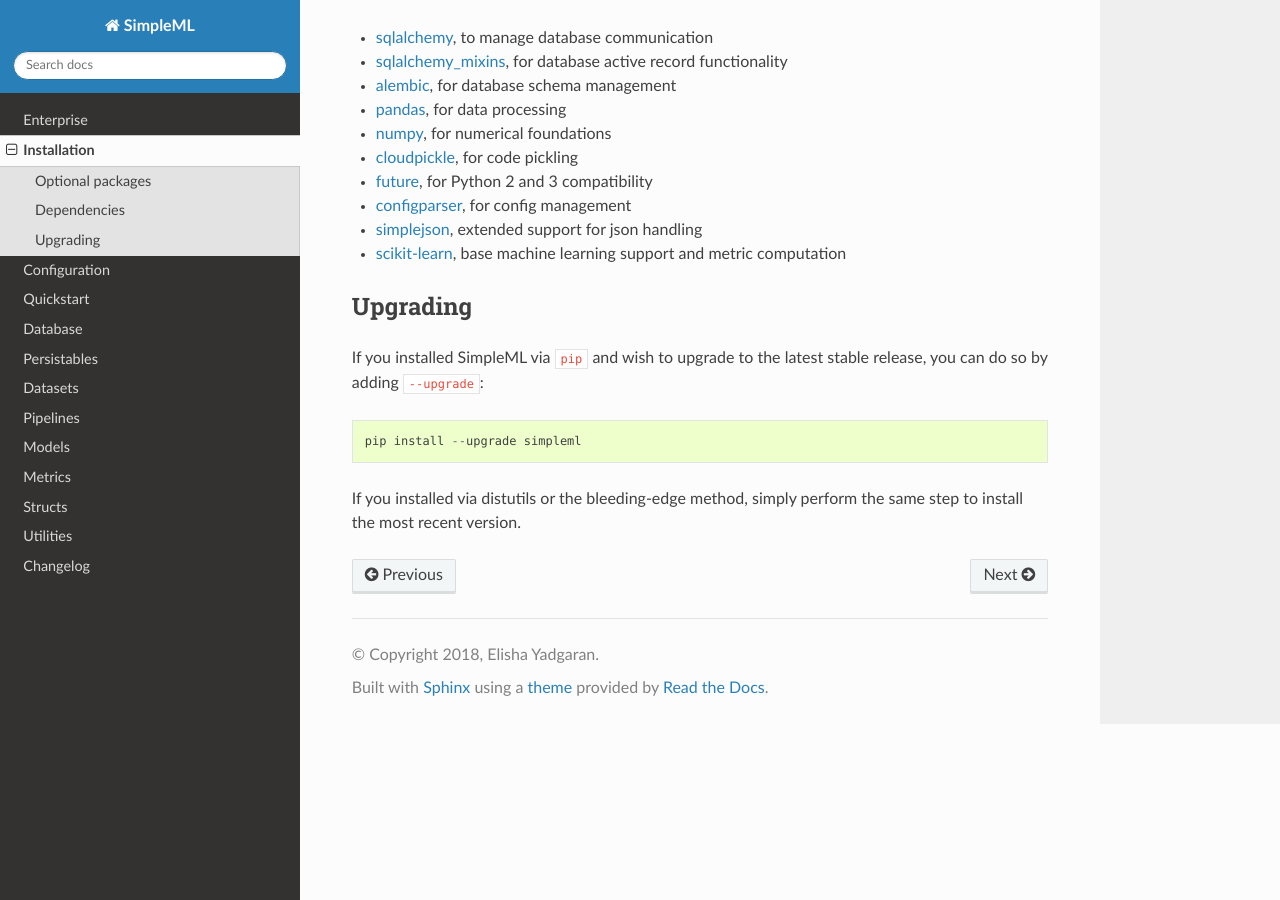
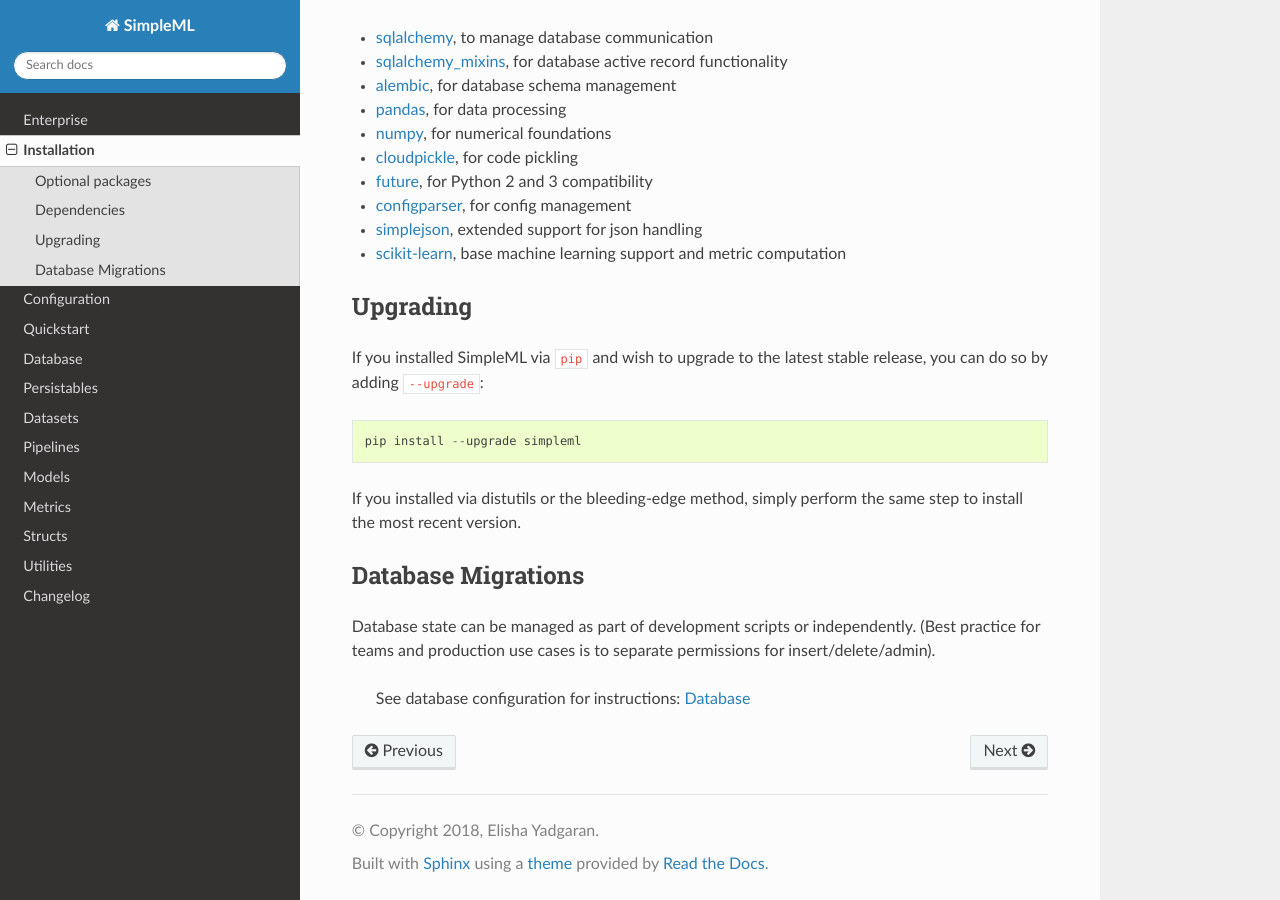
Before and after one commit to eyadgaran/SimpleML, a Sphinx documentation site: the page built from docs/source/installation.rst, in a window 1280 px wide and 900 px high, scrolled down 1652 px. Built offline with Sphinx 7.4.7 and the Read the Docs theme 2.0.0, drawn with Linux system fonts in a browser that asks for light colours; pages that are not in the unit, such as notebooks, are missing from menus; the version number could not be read and is left out.

Commit message:
db migration blurb

```diff
--- a/docs/source/installation.rst
+++ b/docs/source/installation.rst
@@ -92,3 +92,13 @@
 
 If you installed via distutils or the bleeding-edge method, simply
 perform the same step to install the most recent version.
+
+
+Database Migrations
+-------------------
+
+Database state can be managed as part of development scripts or independently.
+(Best practice for teams and production use cases is to separate permissions
+for insert/delete/admin).
+
+ See database configuration for instructions: :doc:`Database<database>`
```
